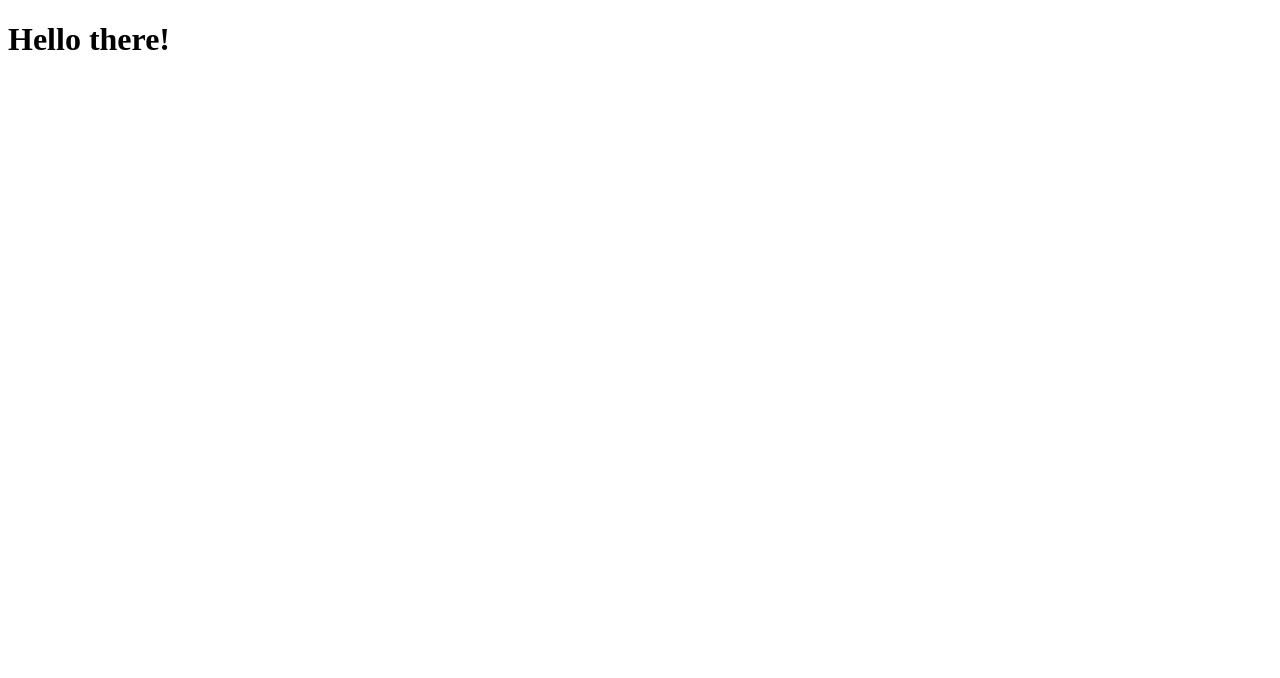
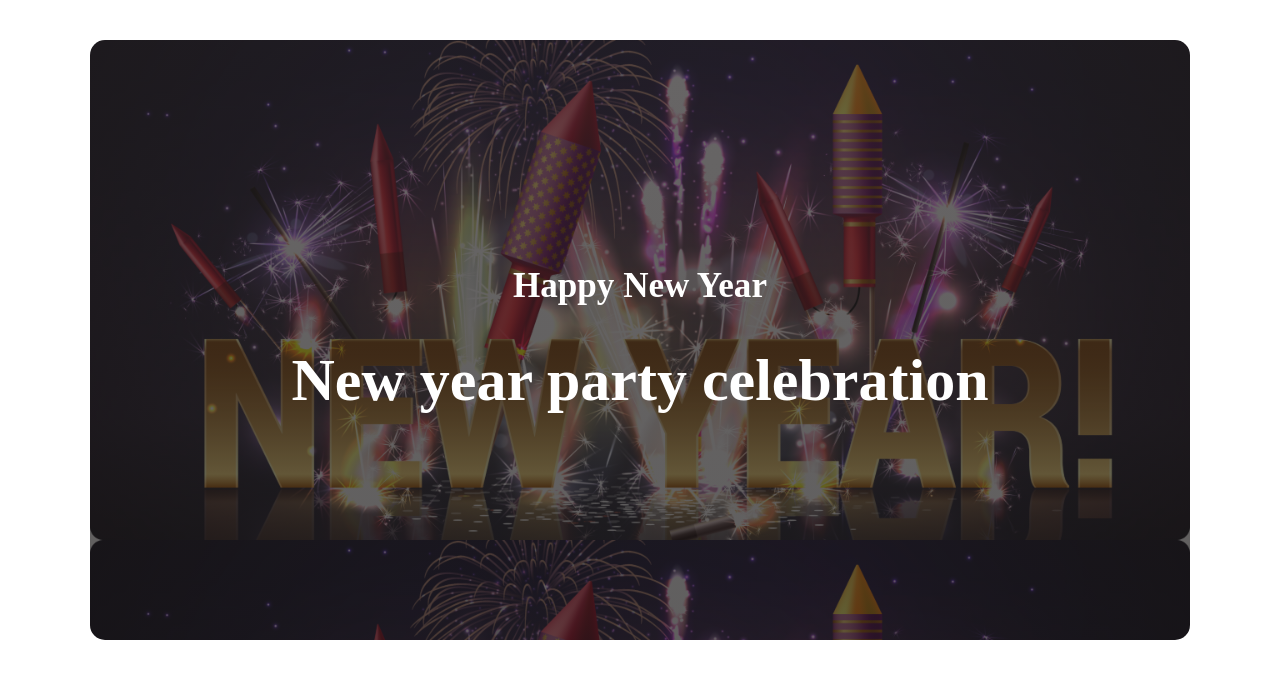
Before and after one commit to rafiahmedrifatt/new-year-project, a plain HTML site: page index.html in a window 1280 px wide. Drawn offline with Linux system fonts and the light colour scheme.

Commit message:
banner nav adder

```diff
--- a/index.html
+++ b/index.html
@@ -7,6 +7,9 @@
     <link rel="stylesheet" href="style.css" />
   </head>
   <body>
-    <h1>Hello there!</h1>
+    <div class="navbar">
+      <h3>Happy New Year</h3>
+      <h1>New year party celebration</h1>
+    </div>
   </body>
 </html>
--- a/style.css
+++ b/style.css
@@ -0,0 +1,21 @@
+* {
+  margin: 20px 30px;
+}
+
+.navbar {
+  display: flex;
+  justify-content: center;
+  flex-direction: column;
+  align-items: center;
+  color: white;
+  font-size: 30px;
+  text-align: center;
+  background-image: linear-gradient(
+      rgba(39, 36, 36, 0.7),
+      rgba(29, 27, 27, 0.7)
+    ),
+    url("images/Banner\ Image.png");
+  background-size: contain;
+  border-radius: 15px;
+  height: 600px;
+}
```
Also changed, not shown: 1 other file.
